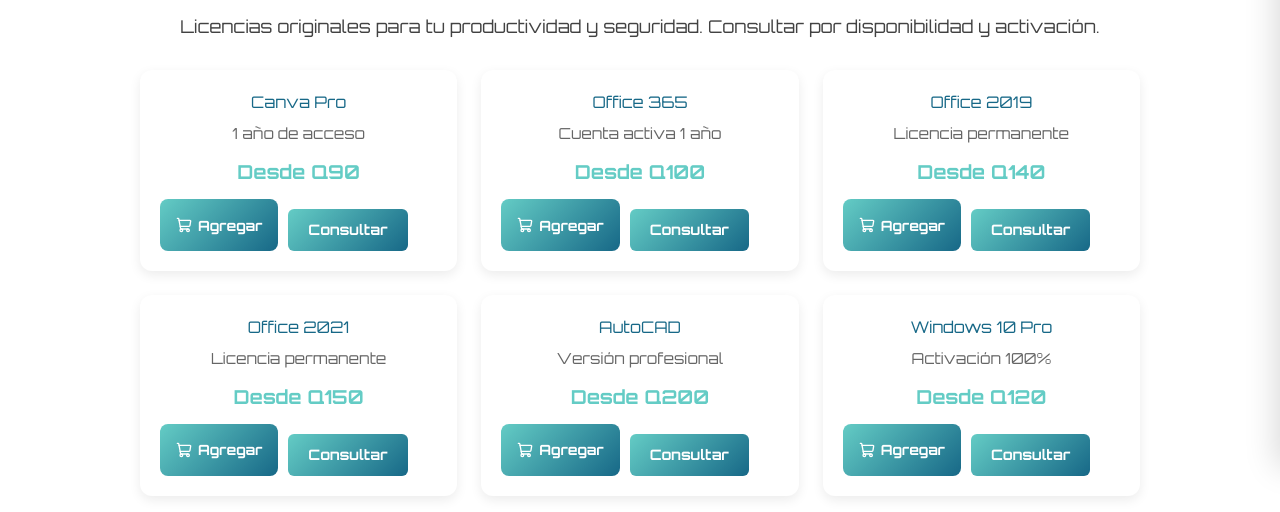
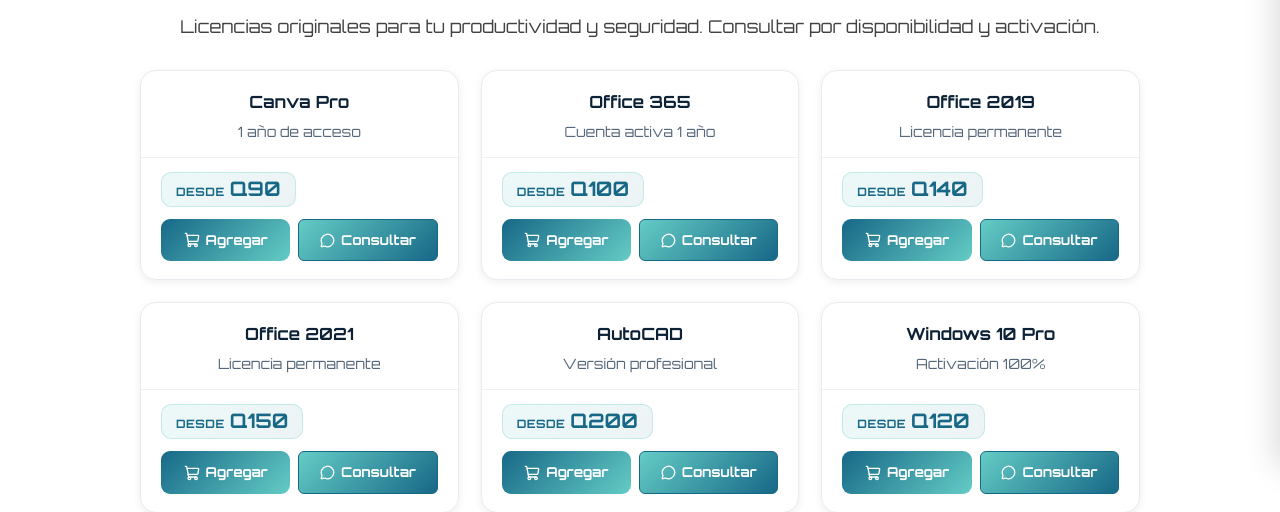
Before and after one commit to DavexDev/EcomerceDigitalCare, a Next.js app: page /licencias in a window 1280 px wide. Shown: the part 333-845 px from the top of the page. Built offline with nearby package versions, Linux system fonts and the light colour scheme; no server answers; the database is empty.

Commit message:
feat: rate limiting + CSP/HSTS, product card redesign, cart & checkout UX polish

```diff
--- a/app/checkout/page.js
+++ b/app/checkout/page.js
@@ -1,12 +1,12 @@
 'use client';
-import { useState } from 'react';
+import { useState, useEffect } from 'react';
 import { useCart } from '@/hooks/useCart';
 import { useClientAuth } from '@/hooks/useClientAuth';
 import { supabase } from '@/lib/supabase';
 import { useRouter } from 'next/navigation';
 import Header from '@/components/Header';
 import Link from 'next/link';
-import { Building2, Copy, CheckCircle2 } from 'lucide-react';
+import { Building2, Copy, CheckCircle2, ShoppingBag, ArrowLeft, MessageCircle } from 'lucide-react';
 
 const BANCO = {
   banco: 'Banrural',
@@ -20,13 +20,28 @@ export default function CheckoutPage() {
   const { client } = useClientAuth();
   const router = useRouter();
 
-  const [nombre, setNombre] = useState(client?.user_metadata?.nombre || '');
-  const [email, setEmail] = useState(client?.email || '');
+  const [nombre, setNombre] = useState('');
+  const [email, setEmail]   = useState('');
   const [referencia, setReferencia] = useState('');
-  const [enviando, setEnviando] = useState(false);
+  const [enviando, setEnviando]     = useState(false);
   const [confirmado, setConfirmado] = useState(false);
-  const [copiado, setCopiado] = useState(false);
-  const [error, setError] = useState('');
+  const [copiado, setCopiado]       = useState(false);
+  const [error, setError]           = useState('');
+
+  // Pre-llenar con datos del cliente si está logueado
+  useEffect(() => {
+    if (client) {
+      setNombre(client.user_metadata?.nombre || '');
+      setEmail(client.email || '');
+    }
+  }, [client]);
+
+  // Redirigir si el carrito está vacío (y no venimos de una confirmación)
+  useEffect(() => {
+    if (!confirmado && items.length === 0) {
+      router.replace('/accesorios');
+    }
+  }, [items, confirmado, router]);
 
   const copiarCuenta = () => {
     navigator.clipboard.writeText(BANCO.cuenta);
--- a/app/globals.css
+++ b/app/globals.css
@@ -1385,44 +1385,103 @@ textarea {
 
 /* === PRODUCT CARD (catálogos) === */
 .product-card {
-  background: white;
-  border-radius: 12px;
-  padding: 20px;
-  box-shadow: 0 4px 12px rgba(0,0,0,0.08);
-  transition: transform 0.3s, box-shadow 0.3s;
-}
-
+  background: #ffffff;
+  border: 1.5px solid #e8ecf0;
+  border-radius: 16px;
+  padding: 0;
+  box-shadow: 0 2px 8px rgba(0,0,0,0.07);
+  transition: transform 0.25s ease, box-shadow 0.25s ease, border-color 0.25s ease;
+  display: flex;
+  flex-direction: column;
+  overflow: hidden;
+  position: relative;
+}
+.product-card::after {
+  content: '';
+  position: absolute;
+  top: 0;
+  left: 0;
+  right: 0;
+  height: 3px;
+  background: linear-gradient(90deg, #64ccc5, #176887);
+  opacity: 0;
+  transition: opacity 0.25s ease;
+}
 .product-card:hover {
-  transform: translateY(-5px);
-  box-shadow: 0 8px 24px rgba(0,0,0,0.12);
+  transform: translateY(-4px);
+  box-shadow: 0 12px 32px rgba(23,104,135,0.14);
+  border-color: #64ccc5;
+}
+.product-card:hover::after {
+  opacity: 1;
+}
+
+.product-card-body {
+  padding: 20px 20px 14px;
+  flex: 1;
 }
 
 .product-card h3 {
+  font-size: 1.05rem;
+  font-weight: 700;
+  color: #0d2236;
+  margin-bottom: 8px;
+  line-height: 1.3;
+}
+
+.product-card p {
+  color: #55677a;
+  font-size: 0.88rem;
+  line-height: 1.55;
+  margin: 0;
+}
+
+.product-card-footer {
+  padding: 14px 20px 18px;
+  border-top: 1px solid #eef1f4;
+  display: flex;
+  flex-direction: column;
+  gap: 12px;
+}
+
+.product-price-badge {
+  display: inline-flex;
+  align-items: baseline;
+  gap: 5px;
+  background: linear-gradient(135deg, rgba(100,204,197,0.12), rgba(23,104,135,0.08));
+  border: 1px solid rgba(100,204,197,0.3);
+  border-radius: 10px;
+  padding: 6px 14px;
+  width: fit-content;
+}
+.price-label {
+  font-size: 0.72rem;
+  font-weight: 600;
   color: #176887;
-  margin-bottom: 8px;
-}
-
-.product-card p {
-  color: #666;
-  font-size: 0.95rem;
-  margin-bottom: 12px;
-}
-
-.product-card .precio {
-  display: block;
-  margin-bottom: 12px;
+  text-transform: uppercase;
+  letter-spacing: 0.04em;
+}
+.price-value {
+  font-size: 1.25rem;
+  font-weight: 800;
+  color: #176887;
+  line-height: 1;
 }
 
 /* === CATALOG PAGE === */
 .catalog-page {
   padding-top: 100px;
   min-height: 100vh;
+  background: #f6f8fb;
+}
+html.dark .catalog-page {
+  background: #0a0e17;
 }
 
 .catalog-grid {
   display: grid;
-  grid-template-columns: repeat(auto-fit, minmax(280px, 1fr));
-  gap: 24px;
+  grid-template-columns: repeat(auto-fill, minmax(270px, 1fr));
+  gap: 22px;
   margin-top: 30px;
 }
 
@@ -1448,32 +1507,97 @@ textarea {
    ============================================================ */
 .product-card-actions {
   display: flex;
-  gap: 10px;
-  margin-top: 12px;
+  gap: 8px;
   flex-wrap: wrap;
 }
 
 .add-to-cart-btn {
-  display: flex;
+  display: inline-flex;
   align-items: center;
   gap: 6px;
   padding: 8px 16px;
-  background: linear-gradient(135deg, #64ccc5, #176887);
+  background: linear-gradient(135deg, #176887, #64ccc5);
   color: #fff;
   border: none;
-  border-radius: 8px;
-  font-size: 0.88rem;
-  font-weight: 600;
+  border-radius: 9px;
+  font-size: 0.85rem;
+  font-weight: 700;
   cursor: pointer;
   transition: all 0.2s;
   font-family: inherit;
+  flex: 1;
+  justify-content: center;
+  min-height: 38px;
 }
 .add-to-cart-btn:hover {
-  opacity: 0.9;
+  filter: brightness(1.1);
   transform: translateY(-1px);
+  box-shadow: 0 4px 12px rgba(23,104,135,0.3);
 }
 .add-to-cart-btn.added {
-  background: #10b981;
+  background: linear-gradient(135deg, #059669, #10b981);
+  box-shadow: 0 4px 12px rgba(16,185,129,0.3);
+}
+
+/* Consultar button inside product card */
+.product-card .btn-consultar {
+  display: inline-flex;
+  align-items: center;
+  gap: 6px;
+  padding: 8px 14px;
+  background: transparent;
+  color: #176887;
+  border: 1.5px solid #176887;
+  border-radius: 9px;
+  font-size: 0.85rem;
+  font-weight: 600;
+  cursor: pointer;
+  font-family: inherit;
+  transition: all 0.2s;
+  flex: 1;
+  justify-content: center;
+  min-height: 38px;
+  margin-top: 0;
+}
+.product-card .btn-consultar:hover {
+  background: #176887;
+  color: #fff;
+  transform: translateY(-1px);
+  box-shadow: 0 4px 12px rgba(23,104,135,0.25);
+}
+
+/* Dark mode: product cards (catalog) */
+html.dark .product-card {
+  background: #1a2333;
+  border-color: #2a3548;
+}
+html.dark .product-card:hover {
+  border-color: #64ccc5;
+  box-shadow: 0 12px 32px rgba(0,0,0,0.4);
+}
+html.dark .product-card h3 {
+  color: #e8f0f8;
+}
+html.dark .product-card p {
+  color: #8fa3ba;
+}
+html.dark .product-card-footer {
+  border-top-color: #2a3548;
+}
+html.dark .product-price-badge {
+  background: linear-gradient(135deg, rgba(100,204,197,0.15), rgba(23,104,135,0.12));
+  border-color: rgba(100,204,197,0.25);
+}
+html.dark .price-label { color: #64ccc5; }
+html.dark .price-value { color: #64ccc5; }
+html.dark .product-card .btn-consultar {
+  color: #64ccc5;
+  border-color: #64ccc5;
+}
+html.dark .product-card .btn-consultar:hover {
+  background: rgba(100,204,197,0.15);
+  color: #64ccc5;
+  border-color: #64ccc5;
 }
 
 /* ============================================================
@@ -1484,12 +1608,12 @@ textarea {
   display: flex;
   align-items: center;
   justify-content: center;
-  width: 36px;
-  height: 36px;
+  width: 38px;
+  height: 38px;
   border-radius: 50%;
-  border: 1px solid #e0e0e0;
-  background: transparent;
-  color: #424242;
+  border: 1.5px solid #d0d8e4;
+  background: #f4f7fa;
+  color: #176887;
   cursor: pointer;
   transition: all 0.2s;
   padding: 0;
@@ -1497,22 +1621,25 @@ textarea {
 .cart-btn:hover {
   border-color: #64ccc5;
   color: #64ccc5;
-  background: rgba(100,204,197,0.1);
+  background: rgba(100,204,197,0.12);
+  box-shadow: 0 2px 8px rgba(100,204,197,0.25);
 }
 .cart-badge {
   position: absolute;
-  top: -6px;
-  right: -6px;
-  background: #176887;
+  top: -5px;
+  right: -5px;
+  background: linear-gradient(135deg, #176887, #64ccc5);
   color: #fff;
-  font-size: 0.65rem;
-  font-weight: 700;
+  font-size: 0.62rem;
+  font-weight: 800;
   width: 18px;
   height: 18px;
   border-radius: 50%;
   display: flex;
   align-items: center;
   justify-content: center;
+  border: 2px solid #fff;
+  box-shadow: 0 1px 4px rgba(0,0,0,0.2);
 }
 
 .cart-overlay {
@@ -1583,18 +1710,23 @@ textarea {
 .cart-item {
   display: flex;
   flex-direction: column;
-  gap: 8px;
+  gap: 10px;
   padding: 14px;
-  border: 1px solid #e8e8e8;
-  border-radius: 10px;
+  border: 1.5px solid #eef1f5;
+  border-radius: 12px;
+  background: #f9fbfc;
+  transition: border-color 0.2s;
+}
+.cart-item:hover {
+  border-color: #c8dce8;
 }
 .cart-item-info {
   display: flex;
   justify-content: space-between;
   align-items: flex-start;
 }
-.cart-item-name { font-weight: 600; font-size: 0.9rem; color: #0a1628; }
-.cart-item-price { font-weight: 700; color: #176887; font-size: 0.9rem; }
+.cart-item-name { font-weight: 600; font-size: 0.9rem; color: #0d2236; }
+.cart-item-price { font-weight: 700; color: #176887; font-size: 0.92rem; white-space: nowrap; }
 .cart-item-controls {
   display: flex;
   align-items: center;
@@ -2187,8 +2319,9 @@ html.dark .theme-toggle:hover {
 
 /* ─── Dark mode: Cart ─── */
 html.dark .cart-btn {
+  background: #1b2233;
   border-color: #2d3748;
-  color: #e2e8f0;
+  color: #8fa3ba;
 }
 html.dark .cart-btn:hover {
   background: rgba(100,204,197,0.12);
@@ -2290,13 +2423,14 @@ html.dark .bank-row {
 html.dark .bank-row strong {
   color: #e2e8f0;
 }
-html.dark .bank-copy-btn {
+html.dark .copy-btn {
   background: #2d3748;
   color: #e2e8f0;
   border-color: #3d4a5c;
 }
-html.dark .bank-copy-btn:hover {
+html.dark .copy-btn:hover {
   background: #3d4a5c;
+  color: #64ccc5;
 }
 html.dark .checkout-form-section {
   background: #1e2433;
--- a/components/ProductCard.js
+++ b/components/ProductCard.js
@@ -1,23 +1,31 @@
 'use client';
 import AddToCartBtn from '@/components/AddToCartBtn';
+import { MessageCircle } from 'lucide-react';
 
-export default function ProductCard({ id, nombre, descripcion, precio, onConsultar }) {
+export default function ProductCard({ id, nombre, descripcion, precio, categoria }) {
   const handleConsultar = () => {
     window.dispatchEvent(new CustomEvent('open-whatsapp', { detail: { producto: nombre } }));
-    onConsultar?.();
   };
 
   return (
     <div className="product-card">
+      <div className="product-card-body">
         <h3>{nombre}</h3>
         <p>{descripcion}</p>
-      <span className="precio">Desde Q{precio}</span>
+      </div>
+      <div className="product-card-footer">
+        <div className="product-price-badge">
+          <span className="price-label">Desde</span>
+          <span className="price-value">Q{precio}</span>
+        </div>
         <div className="product-card-actions">
           <AddToCartBtn item={{ id: id || nombre, name: nombre, price: precio }} />
           <button className="btn-consultar" onClick={handleConsultar}>
+            <MessageCircle size={15} />
             Consultar
           </button>
         </div>
       </div>
+    </div>
   );
 }
--- a/middleware.js
+++ b/middleware.js
@@ -1,24 +1,127 @@
 import { NextResponse } from 'next/server';
 
 /**
- * Middleware de seguridad para rutas /admin/*
+ * Middleware de seguridad — DigitalCare GT
  *
- * Capas:
- * 1. Verifica cookie de sesión admin (establecida tras login exitoso con Google)
- * 2. Inyecta security headers en todas las respuestas
- *
- * Nota: La cookie "dc_admin" es una primera línea de defensa.
- * La verificación real de identidad ocurre en el cliente con Firebase Auth.
- * Para producción de alto tráfico, agrega Firebase Admin SDK para verificar
- * el ID token en el servidor (nextjs/app/api/admin/verify/route.js).
+ * Capas de protección:
+ * 1. Rate limiting por IP  — bloquea fuerza bruta y DDoS simples
+ * 2. Bloqueo de patrones   — SQLi, path traversal, scanners comunes
+ * 3. Verificación de sesión— cookie dc_admin para rutas admin
+ * 4. Security headers      — CSP, HSTS, X-Frame, nosniff, Referrer
  */
+
+// ── Rate limiter (Edge-compatible in-memory sliding window) ──────────────
+// Límites: /admin/login más estricto, resto de /admin moderado
+const RATE_LIMITS = {
+  '/admin/login': { max: 10,  windowMs: 60_000  }, // 10 req/min
+  '/admin':       { max: 120, windowMs: 60_000  }, // 120 req/min
+  'default':      { max: 300, windowMs: 60_000  }, // 300 req/min
+};
+
+// Map: ip_route -> { count, resetAt }
+const ipCounters = new Map();
+
+function getRateLimit(pathname) {
+  if (pathname === '/admin/login' || pathname.startsWith('/admin/login/'))
+    return RATE_LIMITS['/admin/login'];
+  if (pathname.startsWith('/admin'))
+    return RATE_LIMITS['/admin'];
+  return RATE_LIMITS['default'];
+}
+
+function checkRateLimit(ip, pathname) {
+  const { max, windowMs } = getRateLimit(pathname);
+  const key = `${ip}::${pathname.split('/').slice(0, 3).join('/')}`;
+  const now  = Date.now();
+  const entry = ipCounters.get(key);
+
+  if (!entry || now > entry.resetAt) {
+    ipCounters.set(key, { count: 1, resetAt: now + windowMs });
+    return { limited: false, remaining: max - 1 };
+  }
+
+  entry.count += 1;
+  const remaining = Math.max(0, max - entry.count);
+
+  if (entry.count > max) {
+    return { limited: true, remaining: 0, resetAt: entry.resetAt };
+  }
+  return { limited: false, remaining };
+}
+
+// Limpiar entradas viejas cada ~500 requests para no saturar memoria
+let cleanupCounter = 0;
+function maybeCleanup() {
+  cleanupCounter++;
+  if (cleanupCounter % 500 !== 0) return;
+  const now = Date.now();
+  for (const [key, val] of ipCounters) {
+    if (now > val.resetAt) ipCounters.delete(key);
+  }
+}
+
+// ── Bloqueo de patrones maliciosos ───────────────────────────────────────
+const BLOCKED_PATTERNS = [
+  /(\.\.\/){2,}/,              // path traversal
+  /(<script|%3cscript)/i,      // XSS en URL
+  /(union.*select|select.*from|drop.*table|insert.*into)/i, // SQLi
+  /(\.php|\.asp|\.aspx|\.env|\.git\/|wp-admin|xmlrpc)/i,  // scanners
+  /(%00|\x00)/,                // null bytes
+];
+
+function isBlockedPattern(url) {
+  const raw = decodeURIComponent(url).toLowerCase();
+  return BLOCKED_PATTERNS.some((re) => re.test(raw));
+}
+
+// ── Content Security Policy ───────────────────────────────────────────────
+const CSP = [
+  "default-src 'self'",
+  "script-src 'self' 'unsafe-inline' 'unsafe-eval' https://apis.google.com https://www.googletagmanager.com",
+  "style-src 'self' 'unsafe-inline' https://fonts.googleapis.com",
+  "font-src 'self' https://fonts.gstatic.com",
+  "img-src 'self' data: blob: https://*.supabase.co https://lh3.googleusercontent.com",
+  "connect-src 'self' https://*.supabase.co https://identitytoolkit.googleapis.com https://securetoken.googleapis.com wss://*.supabase.co",
+  "frame-src 'none'",
+  "object-src 'none'",
+  "base-uri 'self'",
+  "form-action 'self'",
+  "upgrade-insecure-requests",
+].join('; ');
+
+// ── Middleware principal ──────────────────────────────────────────────────
 export function middleware(request) {
   const { pathname } = request.nextUrl;
 
-  // ── Proteger rutas admin (excepto la propia pantalla de login) ──
+  // 1. Bloquear patrones maliciosos en cualquier ruta
+  if (isBlockedPattern(request.nextUrl.href)) {
+    return new NextResponse('Forbidden', { status: 403 });
+  }
+
+  // 2. Rate limiting
+  const ip =
+    request.headers.get('x-forwarded-for')?.split(',')[0]?.trim() ??
+    request.headers.get('x-real-ip') ??
+    '127.0.0.1';
+
+  maybeCleanup();
+  const { limited, remaining, resetAt } = checkRateLimit(ip, pathname);
+
+  if (limited) {
+    return new NextResponse('Too Many Requests', {
+      status: 429,
+      headers: {
+        'Retry-After':        String(Math.ceil((resetAt - Date.now()) / 1000)),
+        'X-RateLimit-Limit':  String(getRateLimit(pathname).max),
+        'X-RateLimit-Reset':  String(Math.ceil(resetAt / 1000)),
+        'Content-Type':       'text/plain',
+      },
+    });
+  }
+
+  // 3. Verificar sesión admin (excepto login)
   if (pathname.startsWith('/admin') && !pathname.startsWith('/admin/login')) {
     const adminCookie = request.cookies.get('dc_admin');
-
     if (!adminCookie || adminCookie.value !== 'authenticated') {
       const loginUrl = new URL('/admin/login', request.url);
       loginUrl.searchParams.set('from', pathname);
@@ -26,26 +129,36 @@ export function middleware(request) {
     }
   }
 
-  // ── Security headers en todas las respuestas ──
+  // 4. Inyectar security headers
   const response = NextResponse.next();
 
-  // Prevenir clickjacking
-  response.headers.set('X-Frame-Options', 'DENY');
-  // Prevenir MIME sniffing
-  response.headers.set('X-Content-Type-Options', 'nosniff');
-  // Control de referrer
-  response.headers.set('Referrer-Policy', 'strict-origin-when-cross-origin');
-  // XSS básico (complementario a CSP)
-  response.headers.set('X-XSS-Protection', '1; mode=block');
-  // No indexar panel admin
+  response.headers.set('Content-Security-Policy',     CSP);
+  response.headers.set('X-Frame-Options',             'DENY');
+  response.headers.set('X-Content-Type-Options',      'nosniff');
+  response.headers.set('Referrer-Policy',             'strict-origin-when-cross-origin');
+  response.headers.set('X-XSS-Protection',            '1; mode=block');
+  response.headers.set('Permissions-Policy',          'camera=(), microphone=(), geolocation=(), payment=()');
+  response.headers.set('Strict-Transport-Security',   'max-age=63072000; includeSubDomains; preload');
+  response.headers.set('X-RateLimit-Remaining',       String(remaining));
+
   if (pathname.startsWith('/admin')) {
-    response.headers.set('X-Robots-Tag', 'noindex, nofollow');
+    response.headers.set('X-Robots-Tag',    'noindex, nofollow');
+    response.headers.set('Cache-Control',   'no-store, no-cache, must-revalidate');
+    response.headers.set('Pragma',          'no-cache');
   }
 
   return response;
 }
 
 export const config = {
-  // Aplica solo a rutas admin (excluye assets estáticos)
-  matcher: ['/admin/:path*'],
+  matcher: [
+    /*
+     * Aplica a todas las rutas excepto:
+     * - _next/static (archivos estáticos)
+     * - _next/image  (optimización de imágenes)
+     * - favicon.ico
+     * - archivos con extensión (png, jpg, svg, etc.)
+     */
+    '/((?!_next/static|_next/image|favicon.ico|.*\.(?:svg|png|jpg|jpeg|gif|webp|ico|css|js)$).*)',
+  ],
 };
```
Also changed, not shown: vercel.json. Lines whose indentation alone changed are shown as unchanged.
